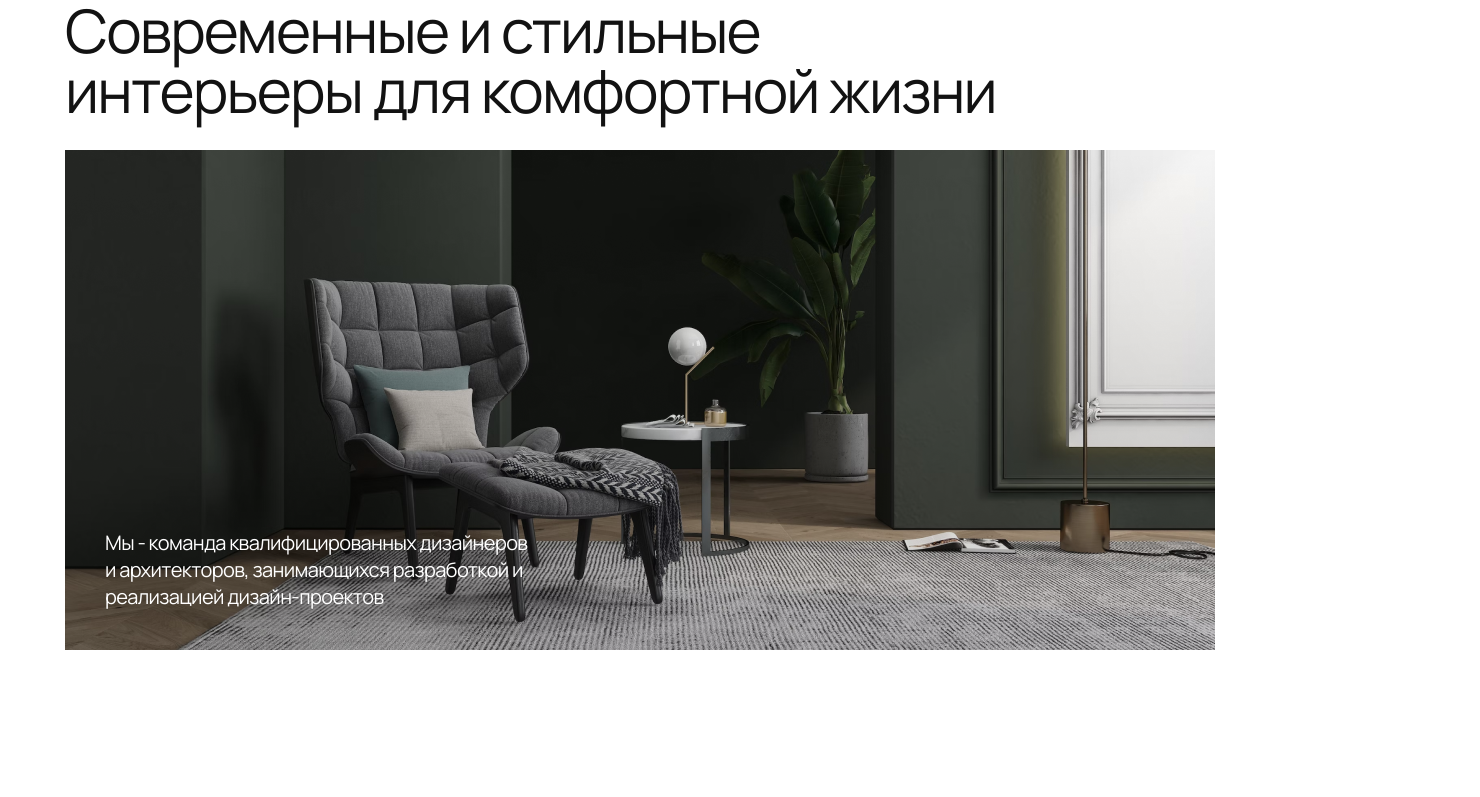
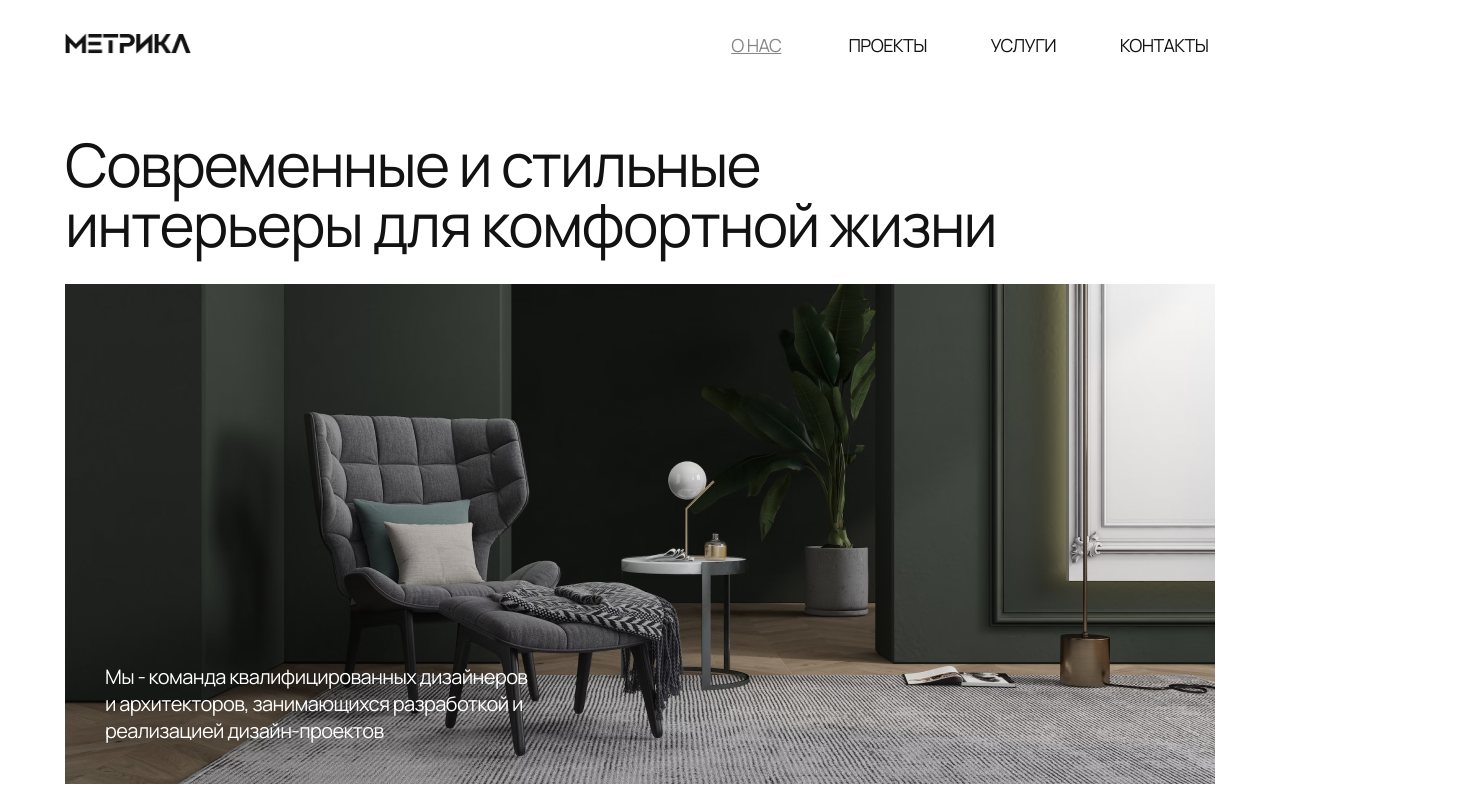
Before and after one commit to shamilgadzhievit/module-1-chek2, a plain HTML site: page index.html in a window 1280 px wide. Shown: the top 797 px of the page, 1480 px wide, since content can reach past the window. Drawn offline with Linux system fonts and the light colour scheme.

Commit message:
Add files via upload

```diff
--- a/index.html
+++ b/index.html
@@ -12,6 +12,20 @@
     </head>
 
     <body>
+        <header class="nav-section">
+            <div class="nav__container">
+                <a href="/" class="logo-link">
+                    <img class="logo" src="./resources/metrica.png" alt="Логотип " >
+                </a>
+                <div class="nav">
+                    <a href="about" class="nav-link">о нас</a>
+                    <a href="#projects" class="nav-link">проекты</a>
+                    <a href="#services" class="nav-link">услуги</a>
+                    <a href="" class="nav-link">контакты</a>
+
+                </div>
+            </div>
+        </header>
         <div class="main">
             <section class="hero">
                 <div class="container">
@@ -25,7 +39,7 @@
 
             <section class="about">
                 <div class="container">
-                    <h2 class="about__title">о нас</h2>
+                    <h2 id="about" class="about__title">о нас</h2>
                     <p class="about__text">Студия основана в 2011 году. Полностью отдаемся проектированию и реализации интерьеров. К нам обращаются за уютом, индивидуальными решениями и практичностью. Находим конструктивные решения для каждого интерьера, вплоть до каждой детали — нацелены на результат.</p>
                     <a href="#" class="about__btn">Посмотреть услуги</a>
                 </div>
@@ -33,7 +47,7 @@
 
             <section class="projects">
                 <div class="container">
-                    <h2 class="projects__title">проекты</h2>
+                    <h2 id="projects" class="projects__title">проекты</h2>
 
                     <ul class="projects__item">
                         <li class="projects__list">
@@ -66,11 +80,10 @@
 
             </section>
 
-
             <section class="services">
                 <div class="container">
 
-                <h2 class="services__title">Услуги</h2>
+                    <h2 id="services" class="services__title">Услуги</h2>
                     <ul class="services__item">
                         <li class="services__list">
                             <div class="services__img-box">
@@ -102,7 +115,6 @@
 
             </section>
 
-
             <section class="bedroom">
                 <div class="frame">
                     <div class="bedroom__box">
--- a/style/sss.css
+++ b/style/sss.css
@@ -1,137 +1,39 @@
+.nav-link {
+    display: inline-block;
+    text-decoration: none;
 
-
-h2 {
-    margin-left: 125px;
-    margin-bottom: 30px;
     font-size: 18px;
+    font-style: normal;
+    font-weight: 400;
+    line-height: 18px;
     letter-spacing: -0.54px;
     text-transform: uppercase;
+    text-align: center;
     color: #121212;
 }
 
-p.description {
-    margin-left: 125px;
-    width: 1048px;
-    margin-bottom: 30px;
-    font-size: 45px;
-    line-height: normal;
-    letter-spacing: -1.35px;
+.nav-link:nth-child(1) {
+    width: 51px;
+    height: 2px;
+    margin-left: 300px;
 }
 
-.view_services_btn {
-    margin-left: 125px;
-    margin-bottom: 150px;
-    padding: 20px 40px;
-    display: inline-block;
-    border-radius: 5px;
-    background: #AD1818;
-    color: #fff;
-    text-decoration: none;
-    font-size: 20px;
-    line-height: normal;
-    letter-spacing: -0.6px;
-    text-align: center;
+.nav-link:nth-child(2) {
+    width: 79px;
+    height: 25px;
+    margin-left: 60px;
 }
 
-
-.project__image {
-    margin-bottom: 15px;
-    margin-left: 125px;
+.nav-link:nth-child(3) {
+    width: 66px;
+    height: 25px;
+    margin-left: 60px;
 }
 
-.title {
-    margin-left: 125px;
-    margin-bottom: 15px;
-    font-size: 30px;
-    font-weight: 400;
-    line-height: normal;
-    letter-spacing: -0.9px;
-}
-
-.link__more_detailed {
-    margin-left: 125px;
-    display: block;
-    margin-bottom: 90px;
-    font-size: 20px;
-    font-weight: 400;
-    line-height: normal;
-    letter-spacing: -0.6px;
-    color: #AD1818;
-    text-decoration: none;
-}
-
-.view_all_projects__btn {
-    display: block;
-    width: 1150px;
-    height: 153px;
-    line-height: 153px;
-    border: 1px solid #AD1818;
-    border-radius: 5px;
-    margin-bottom: 150px;
-    margin-left: 125px;
-    background-color: #fff;
-    font-size: 30px;
-    font-weight: 400;
-    letter-spacing: -0.9px;
-    color: #AD1818;
-    cursor: pointer;
-}
-
-.view_all_projects__btn:hover {
-    background-color: #AD1818;
-    color: #fff;
-}
-
-.sections {
-    width: 100%;
-    background-color: #111;
-    padding: 151px 127px 0px 127px;
-}
-
-.service__h2 {
-    color: #fff;
-    margin-left: 0px;
-}
-
-.service__img {
-    width: 1150px;
-    height: 270px;
-    margin-bottom: 15px;
+.nav-link:nth-child(4) {
+    width: 90px;
+    height: 25px;
+    margin-left: 60px;
+    margin-right: 0;
 
 }
-
-h3 {
-    margin-bottom: 60px;
-    font-size: 30px;
-    font-style: normal;
-    font-weight: 400;
-    line-height: normal;
-    letter-spacing: -0.9px;
-    color: #fff;
-}
-
-.service__h3_last {
-    margin-bottom: 0;
-    padding-bottom: 150px;
-}
-
-.bedroom__img {
-    background-image: url('../resources/bedroom.jpg');
-    width: 100%;
-    height: 717px;
-    position: relative;
-}
-
-.bedroom__img_text {
-    position: absolute;
-    width: 443px;
-    left: 125px;
-    bottom: 60px;
-    font-size: 30px;
-    font-style: normal;
-    font-weight: 400;
-    line-height: normal;
-    letter-spacing: -0.9px;
-    color: #fff;
-
-}
--- a/style/style.css
+++ b/style/style.css
@@ -1,9 +1,76 @@
+html {
+    scroll-behavior: smooth;
+}
 body {
     width: 100%;
     font-family: 'Manrope', sans-serif;
     background-color: #FFF;
     font-weight: 400;
 }
+
+.nav-section {
+    margin-bottom: 73px;
+    margin-top: 33px;
+    min-width: 1180px;
+}
+
+.nav__container {
+    max-width: 1180px;
+    margin: 0 auto;
+    padding: 0 15px;
+}
+
+.logo-link {
+    display: inline-block;
+}
+
+.logo {
+    display: block;
+    width: 126px;
+    height: 21px;
+}
+
+.nav {
+    display: inline-block;
+    margin-top: 3px;
+    vertical-align: top;
+
+
+}
+
+.nav-link {
+    display: inline-block;
+    margin-left: 60px;
+
+    font-size: 18px;
+    letter-spacing: -0.54px;
+    text-transform: uppercase;
+    text-decoration: none;
+    color:#121212;
+}
+.nav-link:nth-child(1){
+    width: 54px;
+    height: 25px;
+    opacity: 0.5;
+   text-decoration: underline;
+   margin-left: 537px;
+
+}
+.nav-link:nth-child(2){
+    width: 79px;
+    height: 25px;
+}
+.nav-link:nth-child(3){
+    width: 66px;
+    height: 25px;
+}
+.nav-link:nth-child(4){
+    width: 90px;
+    height: 25px;
+}
+
+
+
 
 .hero {
     margin-bottom: 150px;
@@ -85,9 +152,11 @@ body {
     text-decoration: none;
     cursor: pointer;
 }
+
 .projects {
     margin-bottom: 150px;
 }
+
 .projects__list {
     margin-bottom: 90px;
 
@@ -153,7 +222,6 @@ body {
 
 .services__title {
     color: #fff;
-    /* padding-top: 150px;; */
 
 }
 
@@ -188,15 +256,23 @@ body {
 .services__list:last-child {
     margin-bottom: 0;
 }
+.bedroom {
+    margin-bottom: 100px;
+}
 .frame {
-    max-width:1430px;
-    padding:0px 15px;
+    width: 1480px;
+    /* padding: 0px 15px; */
     margin: 0 auto;
 }
+
 .bedroom__box {
+    position: relative;
+    height: 717px;
+    margin-bottom: 30px;
     background-image: url(../resources/bedroom.jpg);
-    height: 717px;
-    position: relative;
+    background-repeat: no-repeat;
+    background-size: cover;
+    background-position: 50%;
 }
 
 .bedroom__text {
@@ -205,10 +281,10 @@ body {
     left: 125px;
     bottom: 60px;
     font-size: 30px;
-        font-style: normal;
-        font-weight: 400;
-        line-height: normal;
-        letter-spacing: -0.9px;
-        width:443px;
-        color: #fff;
+    font-style: normal;
+    font-weight: 400;
+    line-height: normal;
+    letter-spacing: -0.9px;
+    width: 443px;
+    color: #fff;
 }
```
Lines whose indentation alone changed are shown as unchanged.
